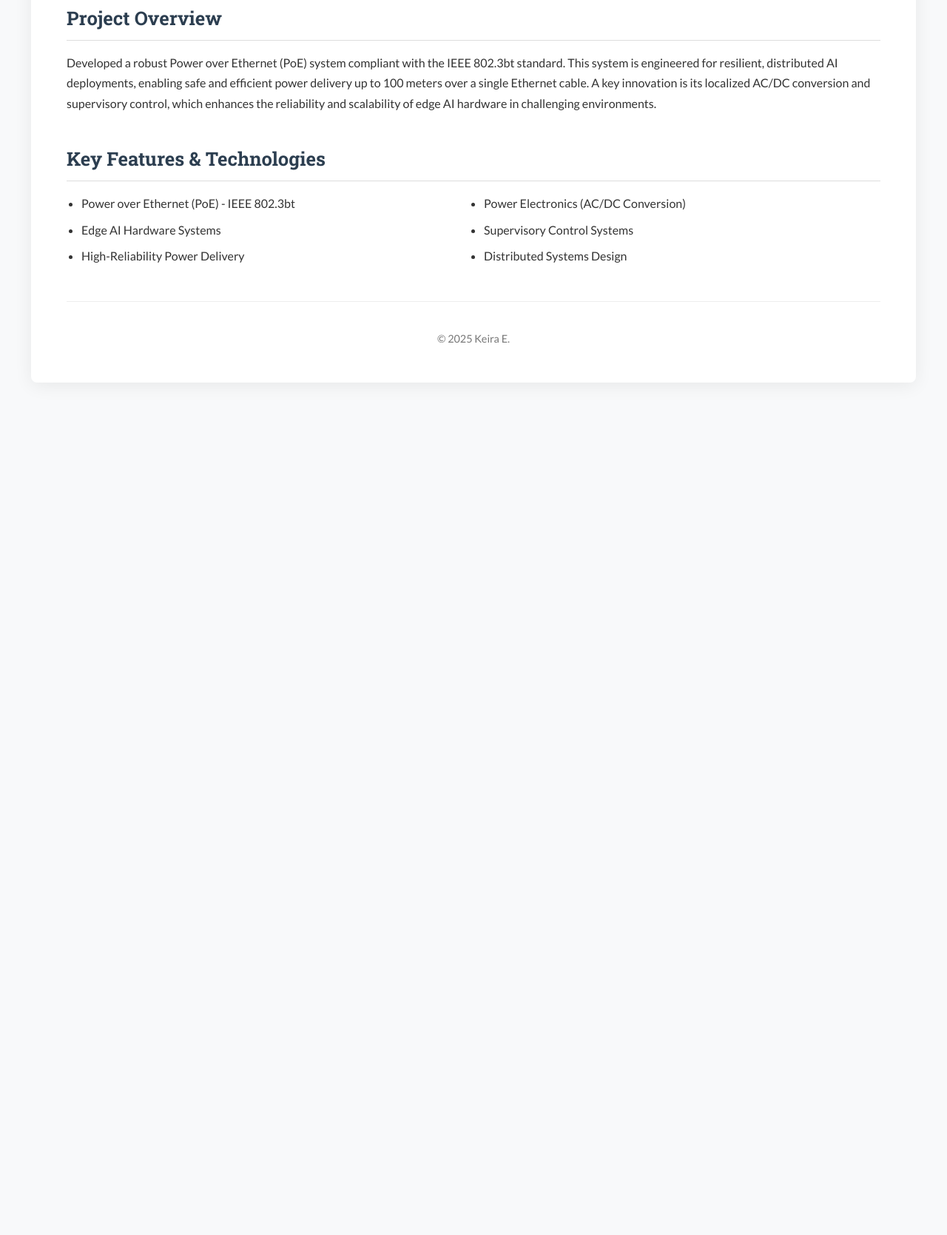
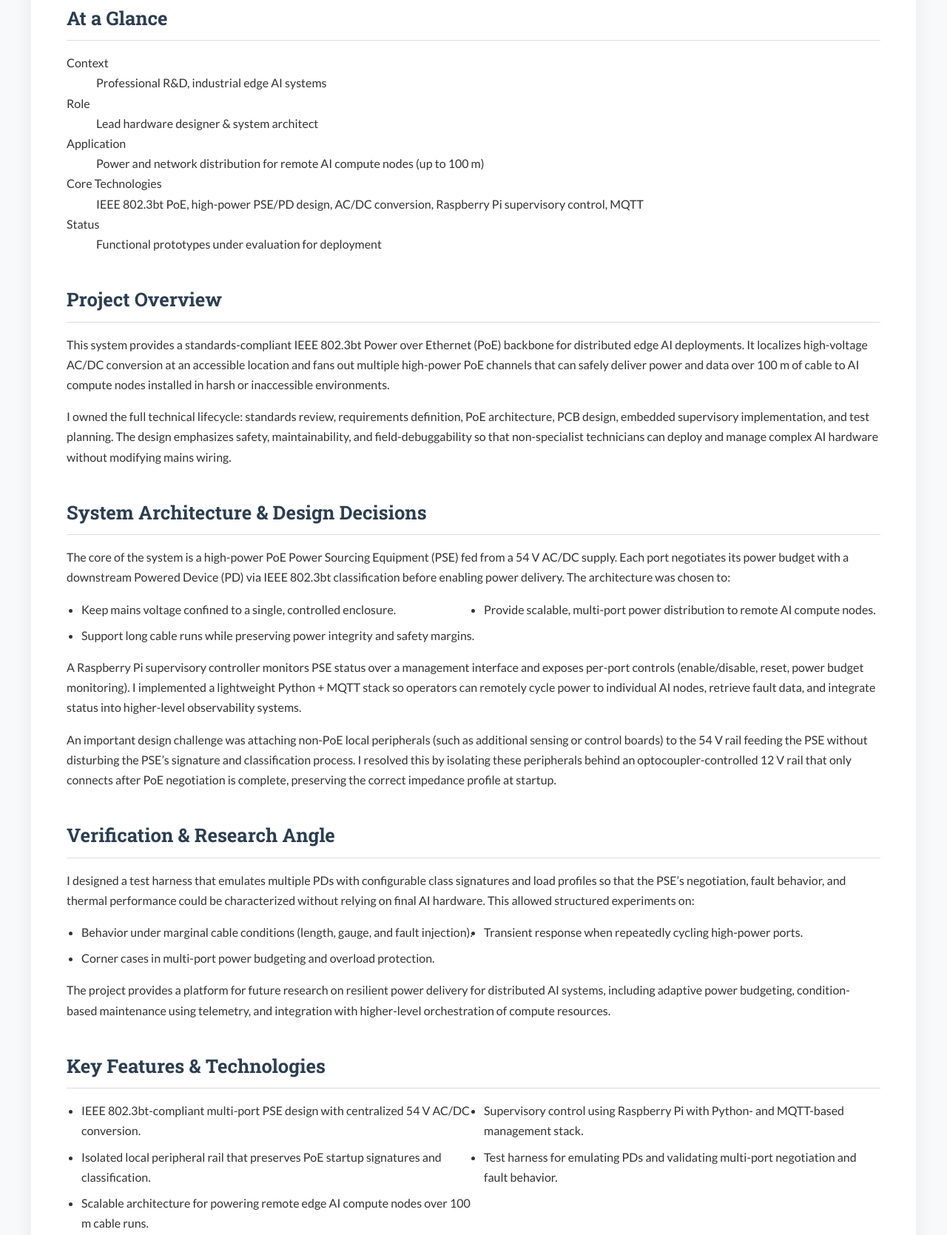
Before and after one commit to Keira-E/keira-e.github.io, a plain HTML site: page projects/project-poe.html in a window 1280 px wide. Shown: the part 934-2603 px from the top of the page at 74% size. Before the commit the page ends 1483 px from the top, so only its background shows below. Drawn offline with Linux system fonts and the light colour scheme.

Commit message:
Update project-poe.html

```diff
--- a/projects/project-poe.html
+++ b/projects/project-poe.html
@@ -19,20 +19,97 @@
             <p class="project-date">June 2024 – Present</p>
             <img src="https://placehold.co/1200x600/f1c40f/ffffff?text=PoE+System+Block+Diagram" alt="Block diagram of the PoE system" class="project-main-image">
 
+            <section class="project-summary">
+                <h2>At a Glance</h2>
+                <dl class="project-meta">
+                    <div>
+                        <dt>Context</dt>
+                        <dd>Professional R&amp;D, industrial edge AI systems</dd>
+                    </div>
+                    <div>
+                        <dt>Role</dt>
+                        <dd>Lead hardware designer &amp; system architect</dd>
+                    </div>
+                    <div>
+                        <dt>Application</dt>
+                        <dd>Power and network distribution for remote AI compute nodes (up to 100 m)</dd>
+                    </div>
+                    <div>
+                        <dt>Core Technologies</dt>
+                        <dd>IEEE 802.3bt PoE, high-power PSE/PD design, AC/DC conversion, Raspberry Pi supervisory control, MQTT</dd>
+                    </div>
+                    <div>
+                        <dt>Status</dt>
+                        <dd>Functional prototypes under evaluation for deployment</dd>
+                    </div>
+                </dl>
+            </section>
+
             <section>
                 <h2>Project Overview</h2>
-                <p>Developed a robust Power over Ethernet (PoE) system compliant with the IEEE 802.3bt standard. This system is engineered for resilient, distributed AI deployments, enabling safe and efficient power delivery up to 100 meters over a single Ethernet cable. A key innovation is its localized AC/DC conversion and supervisory control, which enhances the reliability and scalability of edge AI hardware in challenging environments.</p>
+                <p>
+                    This system provides a standards-compliant IEEE 802.3bt Power over Ethernet (PoE) backbone for distributed edge AI deployments.
+                    It localizes high-voltage AC/DC conversion at an accessible location and fans out multiple high-power PoE channels that can safely
+                    deliver power and data over 100 m of cable to AI compute nodes installed in harsh or inaccessible environments.
+                </p>
+                <p>
+                    I owned the full technical lifecycle: standards review, requirements definition, PoE architecture, PCB design, embedded supervisory
+                    implementation, and test planning. The design emphasizes safety, maintainability, and field-debuggability so that non-specialist
+                    technicians can deploy and manage complex AI hardware without modifying mains wiring.
+                </p>
+            </section>
+
+            <section>
+                <h2>System Architecture & Design Decisions</h2>
+                <p>
+                    The core of the system is a high-power PoE Power Sourcing Equipment (PSE) fed from a 54 V AC/DC supply. Each port negotiates its power
+                    budget with a downstream Powered Device (PD) via IEEE 802.3bt classification before enabling power delivery. The architecture was chosen
+                    to:
+                </p>
+                <ul>
+                    <li>Keep mains voltage confined to a single, controlled enclosure.</li>
+                    <li>Provide scalable, multi-port power distribution to remote AI compute nodes.</li>
+                    <li>Support long cable runs while preserving power integrity and safety margins.</li>
+                </ul>
+                <p>
+                    A Raspberry Pi supervisory controller monitors PSE status over a management interface and exposes per-port controls (enable/disable,
+                    reset, power budget monitoring). I implemented a lightweight Python + MQTT stack so operators can remotely cycle power to individual AI
+                    nodes, retrieve fault data, and integrate status into higher-level observability systems.
+                </p>
+                <p>
+                    An important design challenge was attaching non-PoE local peripherals (such as additional sensing or control boards) to the 54 V rail
+                    feeding the PSE without disturbing the PSE’s signature and classification process. I resolved this by isolating these peripherals behind
+                    an optocoupler-controlled 12 V rail that only connects after PoE negotiation is complete, preserving the correct impedance profile at
+                    startup.
+                </p>
+            </section>
+
+            <section>
+                <h2>Verification & Research Angle</h2>
+                <p>
+                    I designed a test harness that emulates multiple PDs with configurable class signatures and load profiles so that the PSE’s negotiation,
+                    fault behavior, and thermal performance could be characterized without relying on final AI hardware. This allowed structured experiments
+                    on:
+                </p>
+                <ul>
+                    <li>Behavior under marginal cable conditions (length, gauge, and fault injection).</li>
+                    <li>Transient response when repeatedly cycling high-power ports.</li>
+                    <li>Corner cases in multi-port power budgeting and overload protection.</li>
+                </ul>
+                <p>
+                    The project provides a platform for future research on resilient power delivery for distributed AI systems, including adaptive power
+                    budgeting, condition-based maintenance using telemetry, and integration with higher-level orchestration of compute resources.
+                </p>
             </section>
 
             <section>
                 <h2>Key Features & Technologies</h2>
                 <ul>
-                    <li>Power over Ethernet (PoE) - IEEE 802.3bt</li>
-                    <li>Power Electronics (AC/DC Conversion)</li>
-                    <li>Edge AI Hardware Systems</li>
-                    <li>Supervisory Control Systems</li>
-                    <li>High-Reliability Power Delivery</li>
-                    <li>Distributed Systems Design</li>
+                    <li>IEEE 802.3bt-compliant multi-port PSE design with centralized 54 V AC/DC conversion.</li>
+                    <li>Supervisory control using Raspberry Pi with Python- and MQTT-based management stack.</li>
+                    <li>Isolated local peripheral rail that preserves PoE startup signatures and classification.</li>
+                    <li>Test harness for emulating PDs and validating multi-port negotiation and fault behavior.</li>
+                    <li>Scalable architecture for powering remote edge AI compute nodes over 100 m cable runs.</li>
                 </ul>
             </section>
         </main>
```
